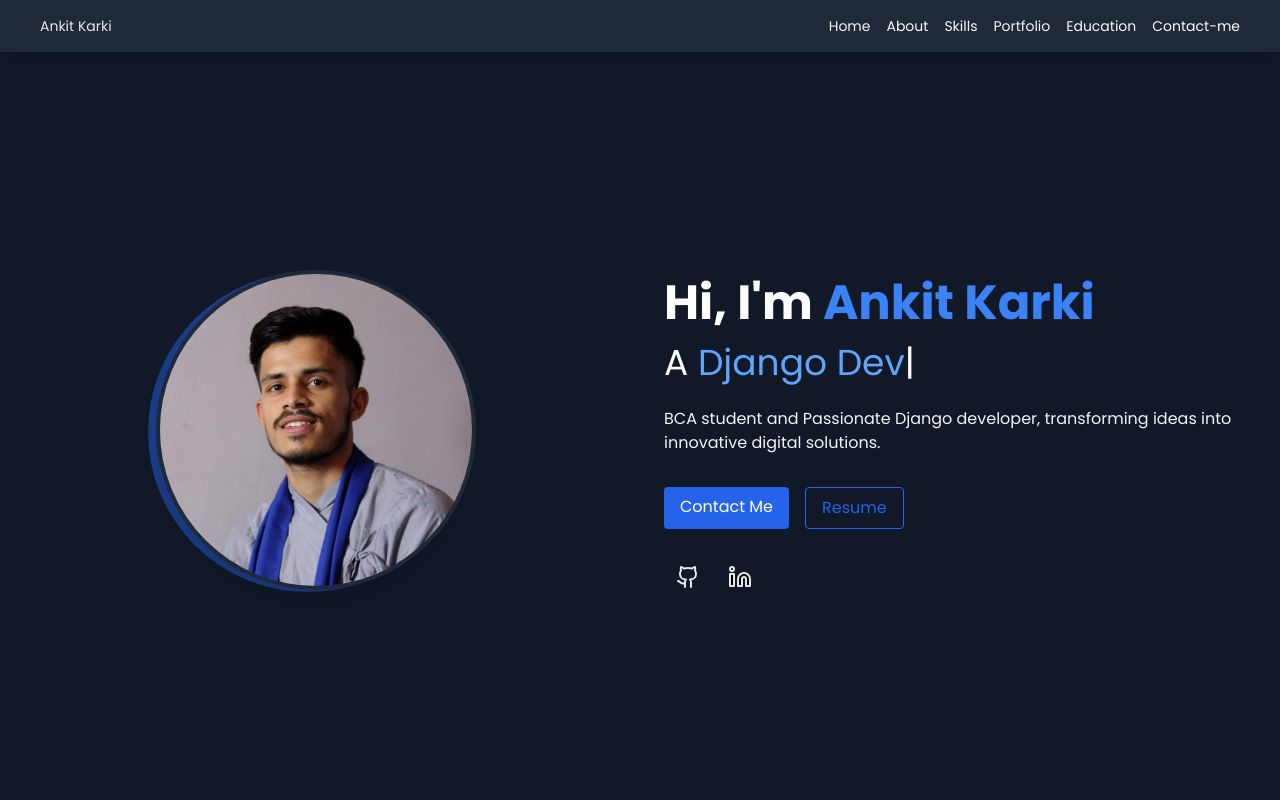
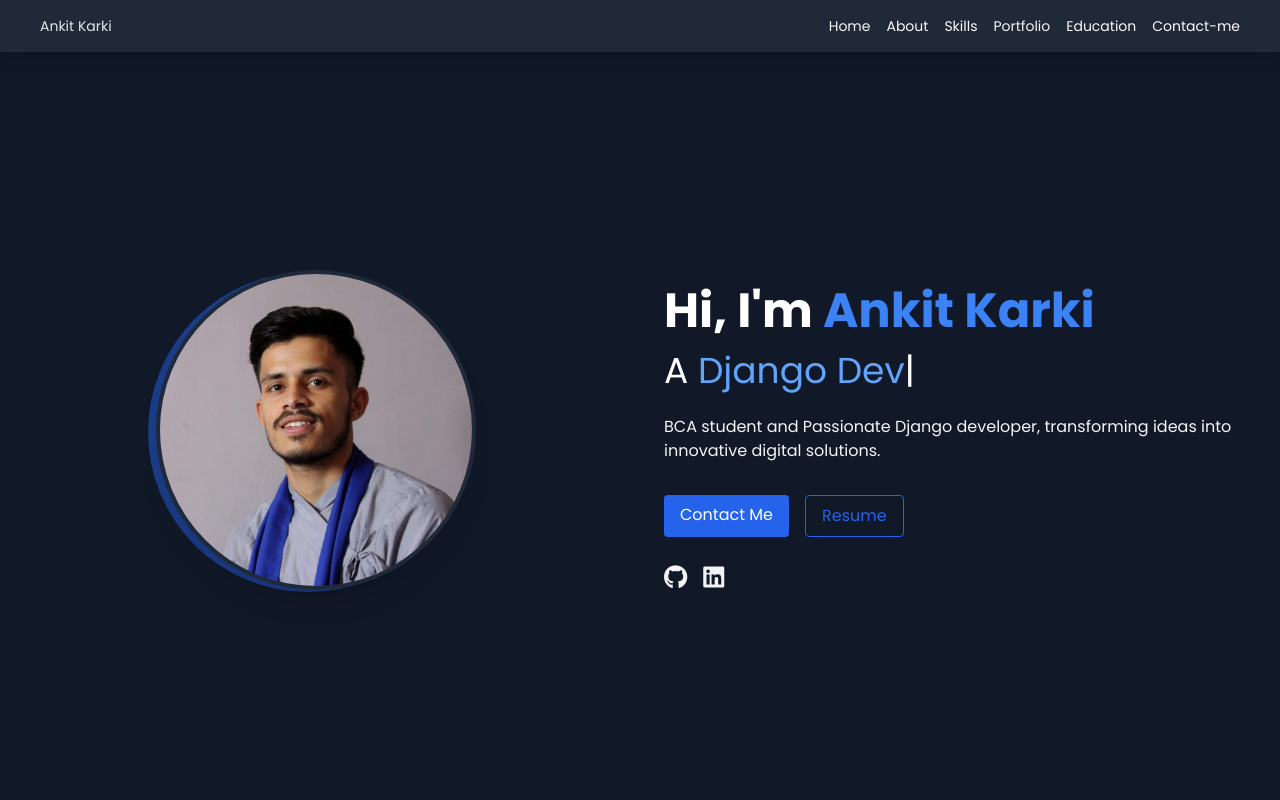
Before and after one commit to ankitkarki27/ankitkarki27.github.io, a plain HTML site: page index.html in a window 1280 px wide. Shown: the top 800 px of the page. Drawn offline with nearby package versions, Linux system fonts and the light colour scheme.

Commit message:
updated files and code

```diff
--- a/index.html
+++ b/index.html
@@ -120,23 +120,20 @@
                         Resume
                     </a>
                 </div>
-                <div class="flex space-x-1 mt-6" data-aos="fade-right" data-aos-delay="400">
-
-                    <a href="https://github.com/ankitkarki15" target="_blank" class="relative flex items-center justify-center w-12 h-12 text-gray-200 transition-all group hover:scale-110 hover:text-black">
-                        <svg xmlns="http://www.w3.org/2000/svg" width="24" height="24" viewBox="0 0 24 24" fill="none" stroke="currentColor" stroke-width="2" stroke-linecap="round" stroke-linejoin="round" class="lucide lucide-github">
-                            <path d="M15 22v-4a4.8 4.8 0 0 0-1-3.5c3 0 6-2 6-5.5.08-1.25-.27-2.48-1-3.5.28-1.15.28-2.35 0-3.5 0 0-1 0-3 1.5-2.64-.5-5.36-.5-8 0C6 2 5 2 5 2c-.3 1.15-.3 2.35 0 3.5A5.403 5.403 0 0 0 4 9c0 3.5 3 5.5 6 5.5-.39.49-.68 1.05-.85 1.65-.17.6-.22 1.23-.15 1.85v4"/>
-                            <path d="M9 18c-4.51 2-5-2-7-2"/>
-                        </svg>
+                <div class="flex space-x-4 mt-6" data-aos="fade-right" data-aos-delay="400">
+                    <a href="https://github.com/ankitkarki15" target="_blank"
+                       class="text-gray-100 hover:text-[#333] transform hover:scale-110 transition-all">
+                        <i class="fab fa-github text-2xl"></i>
+                    </a>
+                    <a href="https://www.linkedin.com/in/karkiankit/" target="_blank"
+                       class="text-gray-100 hover:text-[#0A66C2] transform hover:scale-110 transition-all">
+                        <i class="fab fa-linkedin text-2xl"></i>
                     </a>
 
-                    <!-- LinkedIn Icon -->
-                    <a href="https://www.linkedin.com/in/karkiankit/" target="_blank" class="relative flex items-center justify-center w-12 h-12 rounded-lg text-gray-200 transition-all group hover:scale-110 hover:text-blue-600">
-                        <svg xmlns="http://www.w3.org/2000/svg" width="24" height="24" viewBox="0 0 24 24" fill="#fffff" stroke="currentColor" stroke-width="2" stroke-linecap="round" stroke-linejoin="round" class="lucide lucide-linkedin">
-                            <path d="M16 8a6 6 0 0 1 6 6v7h-4v-7a2 2 0 0 0-2-2 2 2 0 0 0-2 2v7h-4v-7a6 6 0 0 1 6-6z"/>
-                            <rect width="4" height="12" x="2" y="9"/>
-                            <circle cx="4" cy="4" r="2"/>
-                        </svg>
-                    </a>
+                    <!-- <a href="mailto:your-email@example.com"
+                       class="text-gray-100 hover:text-[#EA4335] transform hover:scale-110 transition-all">
+                        <i class="fas fa-envelope text-2xl"></i>
+                    </a>  -->
                 </div>
 
 
@@ -376,9 +373,6 @@
     </div>
   </section>
 
-
-
-
 <!-- Projects Section -->
 <section id="projects" class="py-20 bg-gray-900">">
     <div class="container mx-auto px-6">
@@ -392,7 +386,7 @@
 
         <!-- Projects Grid -->
          <div class="grid grid-cols-1 sm:grid-cols-2 lg:grid-cols-3 xl:grid-cols-4 gap-8">
-    <div class="group relative overflow-hidden rounded-xl bg-gray-800 shadow-lg max-h-96 hover:shadow-2xl transition-shadow " data-aos="fade-up">
+            <div class="group relative overflow-hidden rounded-xl bg-gray-800 shadow-lg max-h-96 hover:shadow-2xl transition-shadow " data-aos="fade-up">
                 <div class="relative overflow-hidden">
                     <!-- Project Image -->
                     <img src="assets/image/project-trendy.jpg" alt="Project 1"
@@ -436,6 +430,8 @@
                 </div>
             </div>
 
+
+
             <!-- dn -->
             <div class="group relative overflow-hidden rounded-xl bg-gray-800 shadow-lg max-h-96 hover:shadow-2xl transition-shadow " data-aos="fade-up">
                 <div class="relative overflow-hidden">
@@ -458,6 +454,7 @@
                         A full-stack Online Blood Donors Finder System built with PHP, MySQL, HTML, CSS and Bootstrap.
 
                     </p>
+
                     <div class="flex justify-between items-center">
                         <!-- GitHub and Live Demo Icons -->
                         <div class="flex space-x-4">
```
